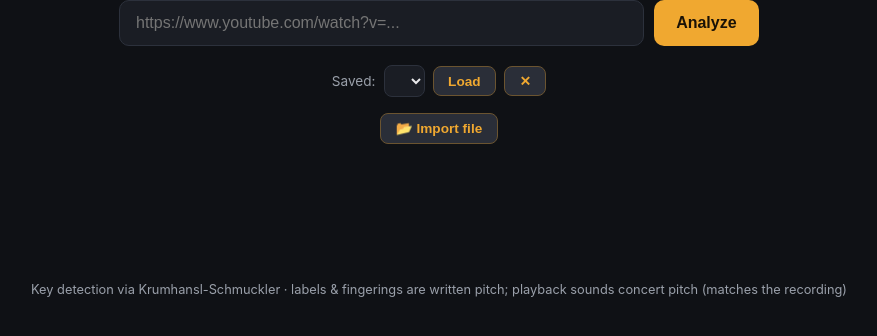
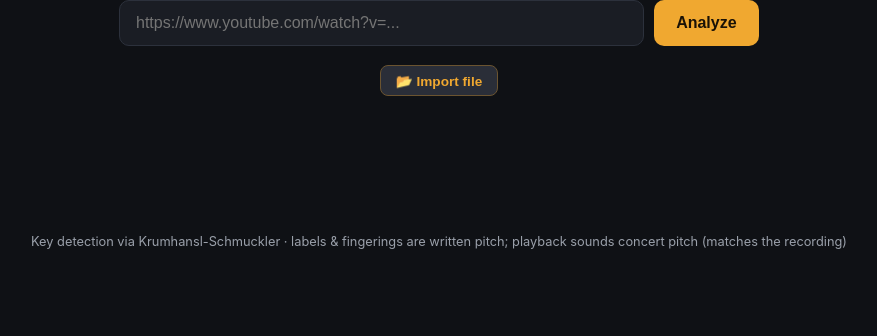
Before and after one commit to yuanyang7/trumpet-practice-helper, a Flask app: page / in a window 1280 px wide. Shown: the part 138-474 px from the top of the page, without its empty margins (201-1078 px from the left). Run offline with Flask 3, Linux system fonts and the light colour scheme; lists and menus that the app fills with data are empty.

Commit message:
Hide empty Saved row (CSS display:flex was overriding the hidden attribute)
Co-Authored-By: Claude Opus 4.8 <noreply@anthropic.com>

```diff
--- a/templates/index.html
+++ b/templates/index.html
@@ -44,6 +44,7 @@
     display: flex; align-items: center; gap: .5rem; justify-content: center;
     color: var(--muted); font-size: .85rem; margin: 0 0 1rem; flex-wrap: wrap;
   }
+  .loadrow[hidden] { display: none; }
   .loadrow select {
     padding: .4rem .6rem; border-radius: 8px; background: var(--panel); color: var(--text);
     border: 1px solid var(--border); font-size: .85rem; max-width: 320px;
```
